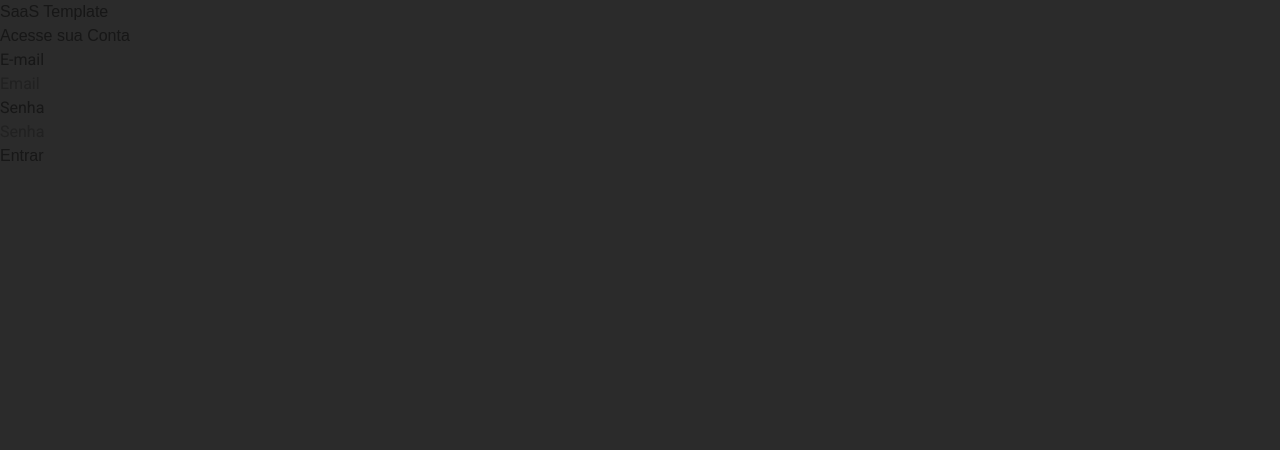
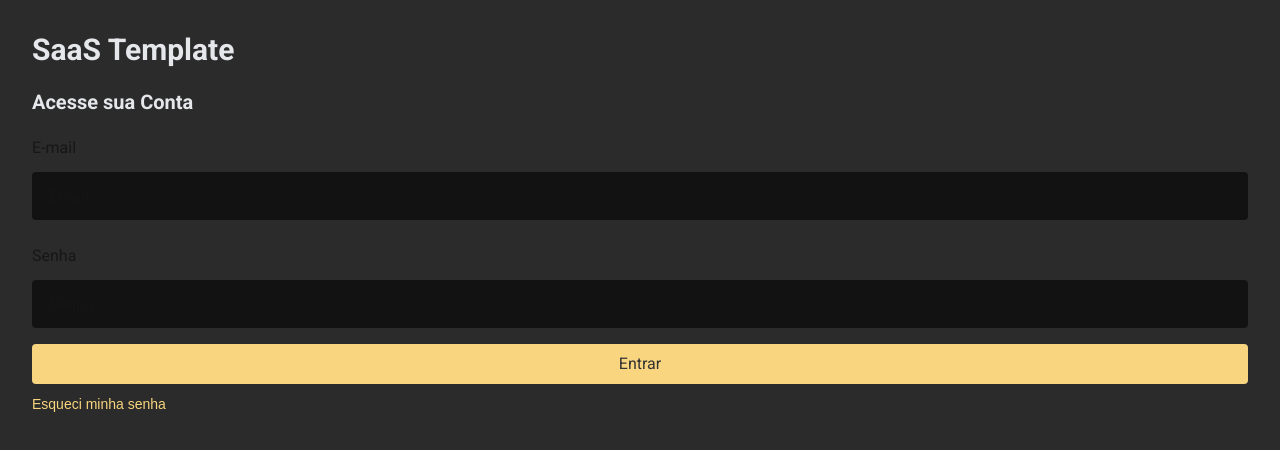
Before and after one commit to lucasdksan/saas-nextjs, a Next.js app: page /signin in a window 1280 px wide. Shown: the top 450 px of the page. Built offline with nearby package versions, Linux system fonts and the light colour scheme.

Commit message:
feat: página de login e refatoração

```diff
--- a/src/app/layout.tsx
+++ b/src/app/(public)/(auth)/layout.tsx
@@ -1,6 +1,6 @@
 import type { Metadata } from "next";
 import { Roboto } from "next/font/google";
-import "./globals.css";
+import "../../globals.css";
 
 const roboto = Roboto({
   variable: "--font-roboto",
@@ -8,8 +8,8 @@ const roboto = Roboto({
 });
 
 export const metadata: Metadata = {
-  title: "SaaS Template",
-  description: "Um template simples de SaaS com foco maior sobre o estudo do Nextjs",
+  title: "Autenticação",
+  description: "Página voltada para autenticação",
 };
 
 export default function RootLayout({
@@ -19,9 +19,7 @@ export default function RootLayout({
 }>) {
   return (
     <html lang="pt-br">
-      <body
-        className={`${roboto.variable} antialiased`}
-      >
+      <body className={`${roboto.variable} antialiased h-screen w-screen`}>
         {children}
       </body>
     </html>
--- a/src/app/(public)/(auth)/signin/page.tsx
+++ b/src/app/(public)/(auth)/signin/page.tsx
@@ -1,12 +1,13 @@
 "use client"
 
 import { authenticate } from "./action";
+import { startTransition, useActionState } from "react";
 import { useForm } from "react-hook-form";
 import { signInSchema, SignInSchema } from "./schema";
 import { zodResolver } from "@hookform/resolvers/zod";
 import { createFormInput } from "@/ui/form-input-ui";
 import { createButton } from "@/ui/button-ui";
-import { startTransition, useActionState } from "react";
+import Link from "next/link";
 
 export default function Singin() {
     const [serverState, formAction] = useActionState(authenticate, null);
@@ -17,13 +18,13 @@ export default function Singin() {
     } = useForm<SignInSchema>({
         resolver: zodResolver(signInSchema),
     });
-    const FormInput = createFormInput("default");
-    const Button = createButton("default");
+    const FormInput = createFormInput("form");
+    const Button = createButton("form", "mt-4 mb-2");
     const onSubmit = async (data: SignInSchema) => {
         const formData = new FormData();
 
-        formData.append('email', data.email);
-        formData.append('password', data.password);
+        formData.append("email", data.email);
+        formData.append("password", data.password);
 
         startTransition(() => {
             formAction(formData);
@@ -31,32 +32,33 @@ export default function Singin() {
     };
 
     return (
-        <div>
-            <h1>SaaS Template</h1>
-            <span>Acesse sua Conta</span>
-            <form onSubmit={handleSubmit(onSubmit)}>
-                <fieldset>
+        <div className="p-8 h-full w-full flex flex-col gap-5">
+            <h1 className="text-3xl font-roboto font-bold text-gray-200">SaaS Template</h1>
+            <span className="font-roboto text-xl font-bold text-gray-200">Acesse sua Conta</span>
+            <form onSubmit={handleSubmit(onSubmit)} className="w-full h-auto">
+                <fieldset className="w-full h-auto flex flex-col gap-6">
                     <FormInput
                         htmlFor="email"
                         title="E-mail"
                         type="email"
                         placeholder="Email"
-                        {...register('email')}
+                        {...register("email")}
                     />
-                    {errors.email && <p style={{ color: 'red' }}>{errors.email.message}</p>}
+                    {errors.email && <p style={{ color: "red" }}>{errors.email.message}</p>}
                     <FormInput
                         htmlFor="password"
                         title="Senha"
                         type="password"
                         placeholder="Senha"
-                        {...register('password')}
+                        {...register("password")}
                     />
-                    {errors.password && <p style={{ color: 'red' }}>{errors.password.message}</p>}
+                    {errors.password && <p style={{ color: "red" }}>{errors.password.message}</p>}
                 </fieldset>
                 {serverState?.error && (
-                    <p style={{ color: 'red', marginBottom: 5 }}>{serverState.error}</p>
+                    <p style={{ color: "red", marginBottom: 5 }}>{serverState.error}</p>
                 )}
                 <Button type="submit">Entrar</Button>
+                <Link href="/forgot" className="text-sm font-medium text-[#F8D57E] transition">Esqueci minha senha</Link>
             </form>
         </div>
     );
--- a/src/app/(public)/(auth)/template.tsx
+++ b/src/app/(public)/(auth)/template.tsx
@@ -4,9 +4,9 @@ type TemplateProps = {
 
 export default function Template({ children }: TemplateProps) {
     return (
-        <main>
+        <main className="w-full h-full flex flex-col">
             <div className="hidden"></div>
-            <div>
+            <div className="w-full h-full">
                 { children }
             </div>
         </main>
--- /dev/null
+++ b/src/app/(public)/(home)/layout.tsx
@@ -0,0 +1,29 @@
+import type { Metadata } from "next";
+import { Roboto } from "next/font/google";
+import "../../globals.css";
+
+const roboto = Roboto({
+  variable: "--font-roboto",
+  subsets: ["latin"]
+});
+
+export const metadata: Metadata = {
+  title: "SaaS Template",
+  description: "Um template simples de SaaS com foco maior sobre o estudo do Nextjs",
+};
+
+export default function RootLayout({
+  children,
+}: Readonly<{
+  children: React.ReactNode;
+}>) {
+  return (
+    <html lang="pt-br">
+      <body
+        className={`${roboto.variable} antialiased`}
+      >
+        {children}
+      </body>
+    </html>
+  );
+}
--- a/src/ui/button-ui.tsx
+++ b/src/ui/button-ui.tsx
@@ -1,8 +1,10 @@
-type StrategiesValues = "default";
+type StrategiesValues = "default" | "form";
 
 const styleStrategies = {
     default: (newClass?: string) =>
         ({ className: `cursor-pointer flex outline-0 border-none ${ newClass ?? "bg-transparent" }` }),
+    form: (newClass?: string) =>
+        ({ className: `cursor-pointer flex outline-0 border-none w-full bg-default-btn p-2 rounded-sm font-roboto not-italic text-base text-center text-[#333333] flex items-center justify-center ${ newClass ?? "" }` }),
 };
 
 export function createButton(strategy: StrategiesValues = "default", newClass?: string) {
--- a/src/ui/form-input-ui.tsx
+++ b/src/ui/form-input-ui.tsx
@@ -1,4 +1,4 @@
-type StrategiesValues = "default";
+type StrategiesValues = "default" | "form";
 type TypeClassName = {
     formClass: string;
     labelClass: string;
@@ -15,6 +15,12 @@ const styleStrategies = {
             formClassName: `w-full border-none outline-0 ${ newClass?.formClass ?? "" }`,
             labelClassName: `font-roboto not-italic font-normal ${ newClass?.labelClass ?? "" }`,
             inputClassName: `w-full outline-0 font-roboto ${ newClass?.inputClass ?? "" }`,
+        }),
+    form: (newClass?: TypeClassName) =>
+        ({
+            formClassName: `w-full border-none outline-0 ${ newClass?.formClass ?? "" }`,
+            labelClassName: `font-roboto not-italic font-normal ${ newClass?.labelClass ?? "" }`,
+            inputClassName: `w-full outline-0 font-roboto mt-3 rounded-sm border border-solid border-transparent h-12 px-4 py-3 bg-[#121212] focus:border-[#F8D57E] ${ newClass?.inputClass ?? "" }`,
         })
 };
 
```
